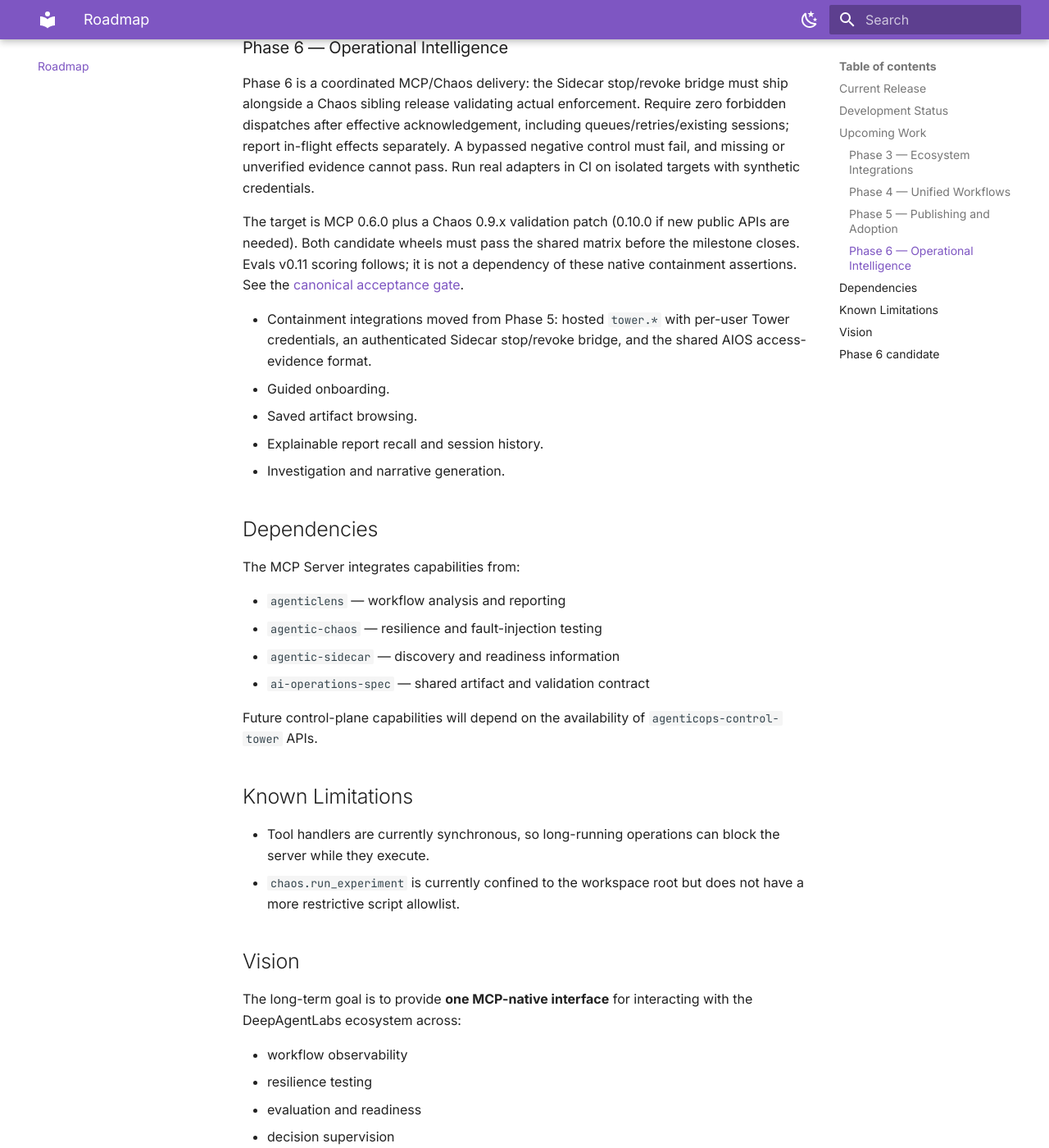
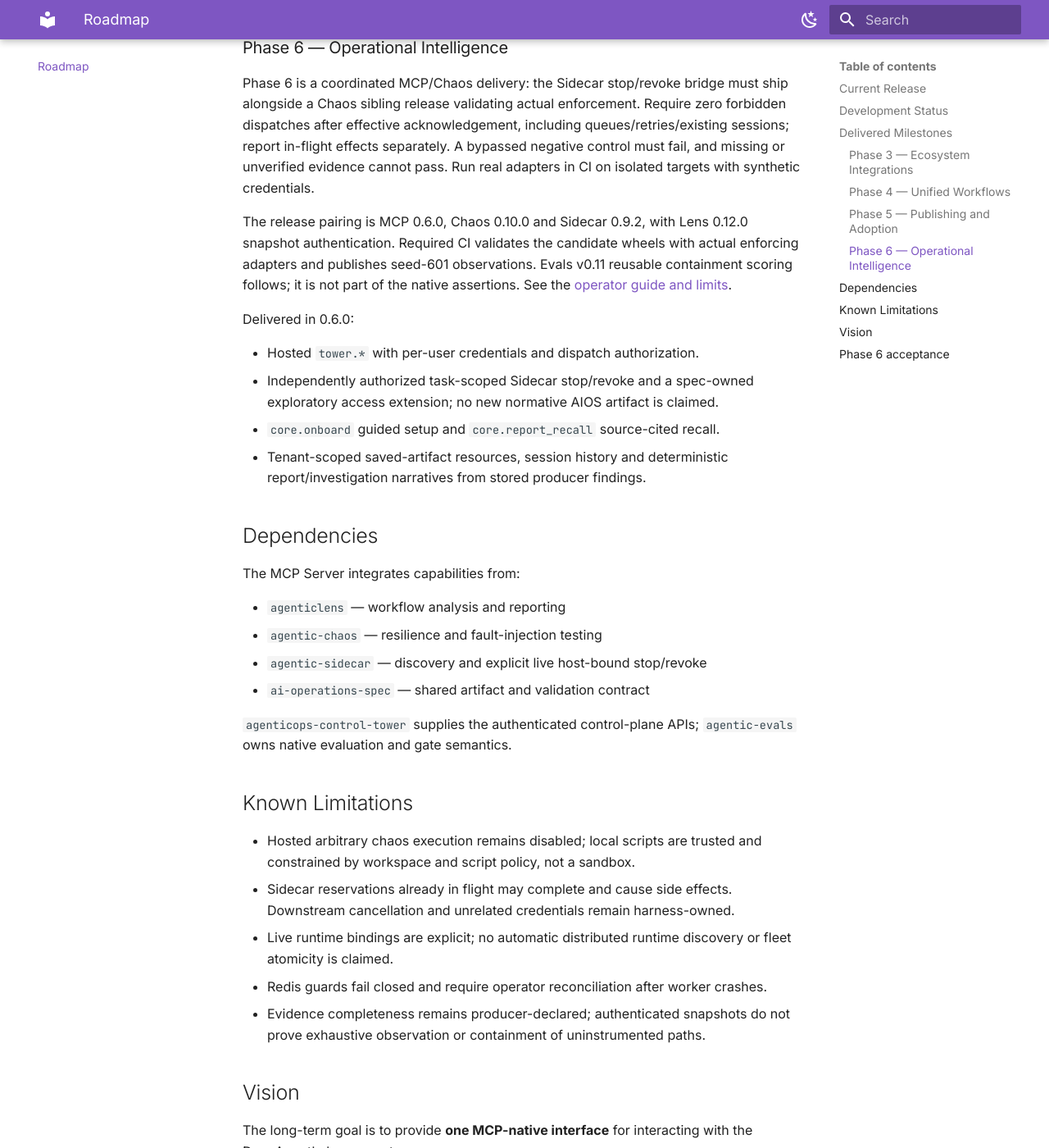
Before and after one commit to DeepAgentLabs/mcp-server, an MkDocs documentation site: the page built from docs/roadmap.md, in a window 1280 px wide and 1400 px high, scrolled down 1707 px. Shown: the whole window at 82% size. Built offline with MkDocs 1.6.1 and Material for MkDocs 9.7.7, drawn with Linux system fonts in a browser that asks for light colours; some of the changed text lies outside the part shown.

Commit message:
docs(roadmap): reconcile Phase 6 release status and supported operational limits

```diff
--- a/docs/roadmap.md
+++ b/docs/roadmap.md
@@ -21,9 +21,9 @@
 | Phase 3c | ✅ Complete | AI Operations Specification conformance |
 | Phase 4 | ✅ Complete | Unified workflows |
 | Phase 5 | ✅ Complete | Publishing, adoption and hosted access control (`0.5.0`) |
-| Phase 6 | 🚧 Planned | Containment integrations, paired Chaos validation and operational intelligence |
+| Phase 6 | ✅ Complete | Task-scoped containment, paired Chaos validation and operational intelligence (`0.6.0`) |
 
-## Upcoming Work
+## Delivered Milestones
 
 ### Phase 3 — Ecosystem Integrations
 
@@ -60,19 +60,20 @@
 negative control must fail, and missing or unverified evidence cannot pass.
 Run real adapters in CI on isolated targets with synthetic credentials.
 
-The target is MCP 0.6.0 plus a Chaos 0.9.x validation patch (0.10.0 if new public
-APIs are needed). Both candidate wheels must pass the shared matrix before the
-milestone closes. Evals v0.11 scoring follows; it is not a dependency of these
-native containment assertions. See the
-[canonical acceptance gate](https://github.com/DeepAgentLabs/mcp-server/blob/main/ROADMAP.md#coordinated-mcp-and-chaos-release-planned).
+The release pairing is MCP 0.6.0, Chaos 0.10.0 and Sidecar 0.9.2, with
+Lens 0.12.0 snapshot authentication. Required CI validates the candidate wheels
+with actual enforcing adapters and publishes seed-601 observations. Evals v0.11
+reusable containment scoring follows; it is not part of the native assertions.
+See the [operator guide and limits](phase6-containment.md).
 
-- Containment integrations moved from Phase 5: hosted `tower.*` with per-user
-  Tower credentials, an authenticated Sidecar stop/revoke bridge, and the shared
-  AIOS access-evidence format.
-- Guided onboarding.
-- Saved artifact browsing.
-- Explainable report recall and session history.
-- Investigation and narrative generation.
+Delivered in 0.6.0:
+
+- Hosted `tower.*` with per-user credentials and dispatch authorization.
+- Independently authorized task-scoped Sidecar stop/revoke and a spec-owned
+  exploratory access extension; no new normative AIOS artifact is claimed.
+- `core.onboard` guided setup and `core.report_recall` source-cited recall.
+- Tenant-scoped saved-artifact resources, session history and deterministic
+  report/investigation narratives from stored producer findings.
 
 ## Dependencies
 
@@ -80,18 +81,23 @@
 
 - `agenticlens` — workflow analysis and reporting
 - `agentic-chaos` — resilience and fault-injection testing
-- `agentic-sidecar` — discovery and readiness information
+- `agentic-sidecar` — discovery and explicit live host-bound stop/revoke
 - `ai-operations-spec` — shared artifact and validation contract
 
-Future control-plane capabilities will depend on the availability of
-`agenticops-control-tower` APIs.
+`agenticops-control-tower` supplies the authenticated control-plane APIs;
+`agentic-evals` owns native evaluation and gate semantics.
 
 ## Known Limitations
 
-- Tool handlers are currently synchronous, so long-running operations can block
-  the server while they execute.
-- `chaos.run_experiment` is currently confined to the workspace root but does
-  not have a more restrictive script allowlist.
+- Hosted arbitrary chaos execution remains disabled; local scripts are trusted
+  and constrained by workspace and script policy, not a sandbox.
+- Sidecar reservations already in flight may complete and cause side effects.
+  Downstream cancellation and unrelated credentials remain harness-owned.
+- Live runtime bindings are explicit; no automatic distributed runtime discovery
+  or fleet atomicity is claimed.
+- Redis guards fail closed and require operator reconciliation after worker crashes.
+- Evidence completeness remains producer-declared; authenticated snapshots do not
+  prove exhaustive observation or containment of uninstrumented paths.
 
 ## Vision
 
@@ -104,7 +110,7 @@
 - decision supervision
 - operational intelligence
 
-## Phase 6 candidate
+## Phase 6 acceptance
 
 See [the implemented containment and intelligence guide](phase6-containment.md).
 Paired wheel CI and publication close the release gate.
```
Also changed, not shown: ROADMAP.md (+11 -7 lines).
